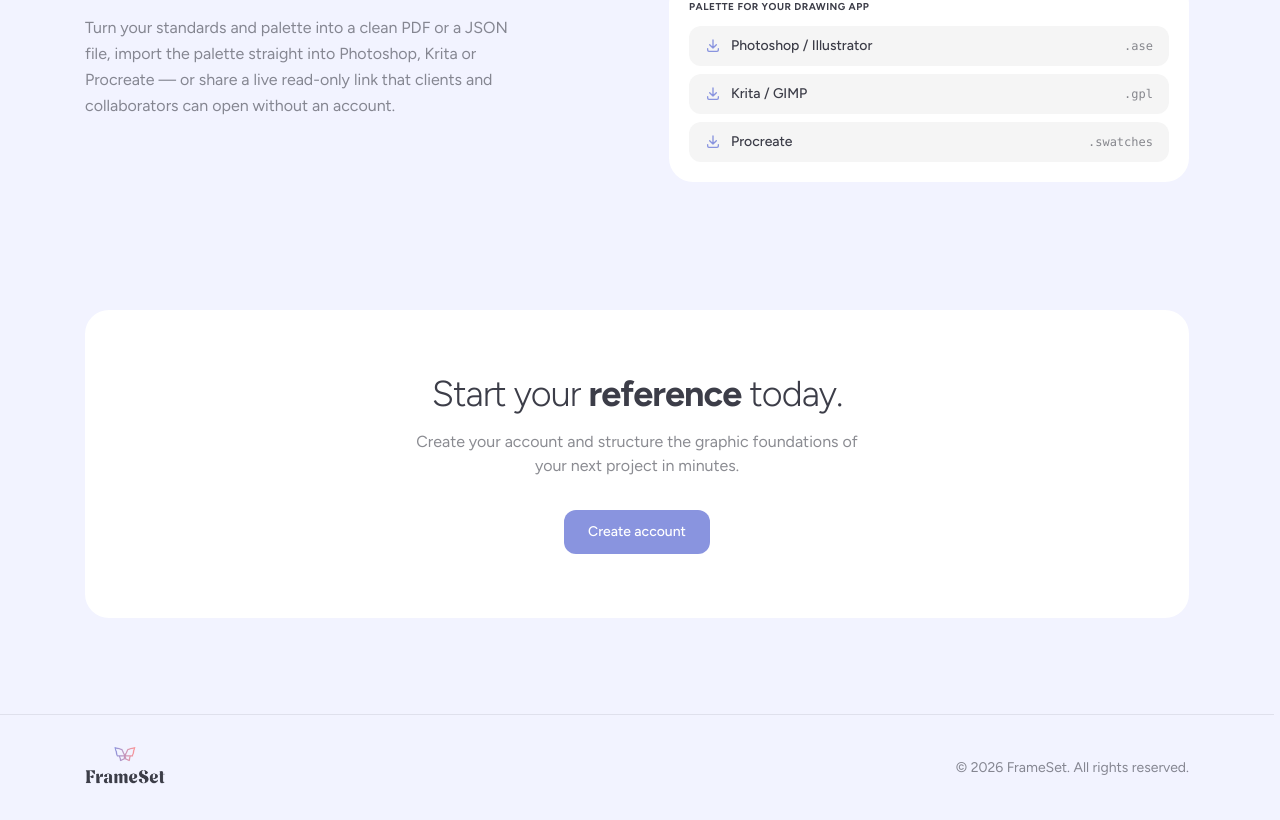
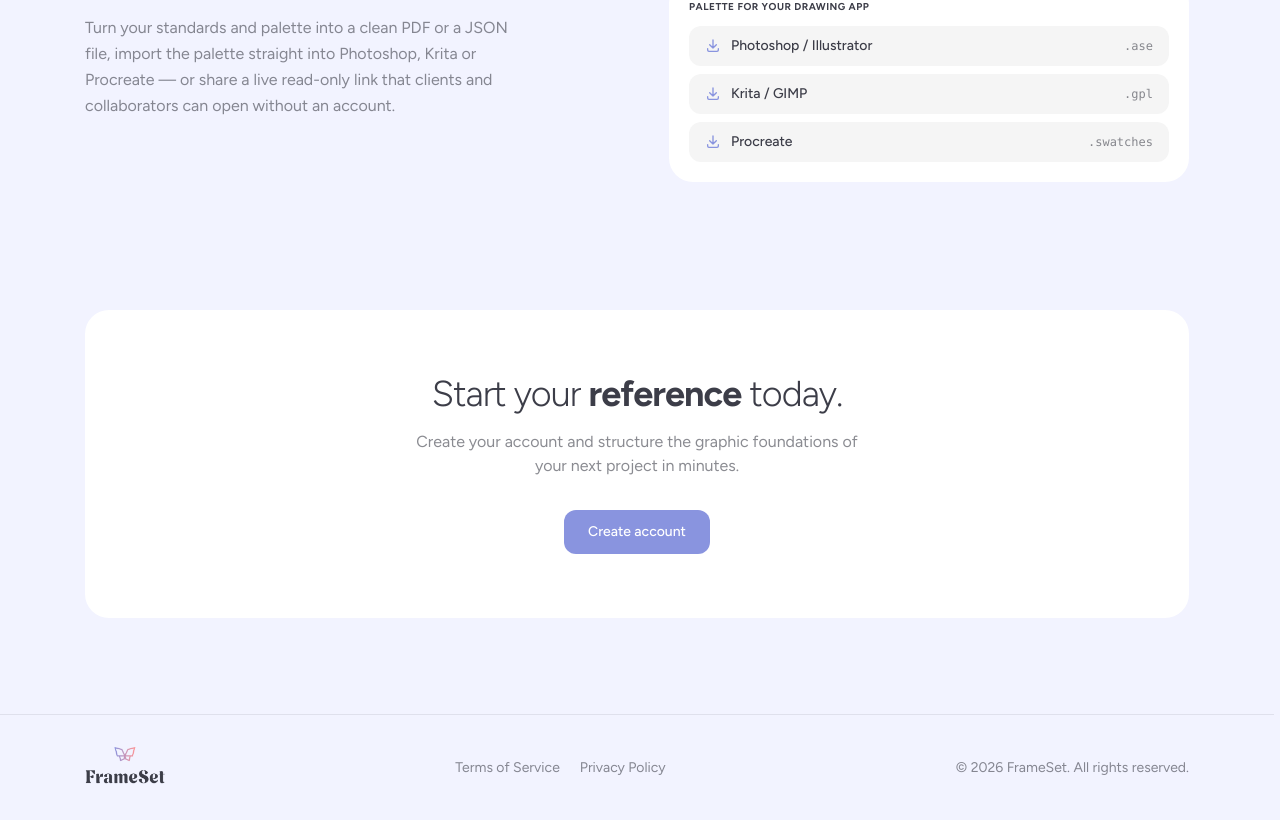
Before and after one commit to AxelleDev/FrameSet, a React (Vite) app in the folder frontend/: page / in a window 1280 px wide. Shown: the part 2091-2911 px from the top of the page. Built offline with nearby package versions, Linux system fonts and the light colour scheme; no server answers.

Commit message:
linked the legal pages from the landing footer, hardened the register test against parallel-run timeouts and dropped a stray class space

```diff
--- a/frontend/src/pages/Landing.jsx
+++ b/frontend/src/pages/Landing.jsx
@@ -1,7 +1,7 @@
 // Public landing page (route: /): the only fully public, indexable page.
 // Sets its own SEO head + Schema.org JSON-LD so it can be crawled and shared.
 import React, { useEffect, useRef, useState } from 'react';
-import { useNavigate } from 'react-router-dom';
+import { Link, useNavigate } from 'react-router-dom';
 import { useAuth } from '../context/AuthContext';
 import { useToast } from '../context/ToastContext';
 import Seo from '../components/Seo';
@@ -374,6 +374,16 @@ export default function Landing() {
       <footer className="relative border-t border-primary/10">
         <div className="max-w-6xl mx-auto px-6 py-8 flex flex-col sm:flex-row items-center justify-between gap-4 text-sm text-primary/60">
           <Logo className="object-contain w-1/5 max-w-[80px] h-auto" />
+          {/* The legal pages must stay reachable from the public site, not only
+              from the sign-in/sign-up notice. */}
+          <nav aria-label="Legal" className="flex items-center gap-5">
+            <Link to="/terms" className="hover:text-primary transition-colors rounded focus-ring">
+              Terms of Service
+            </Link>
+            <Link to="/privacy" className="hover:text-primary transition-colors rounded focus-ring">
+              Privacy Policy
+            </Link>
+          </nav>
           <p>© {new Date().getFullYear()} FrameSet. All rights reserved.</p>
         </div>
       </footer>
--- a/frontend/src/pages/ProjectPalette.jsx
+++ b/frontend/src/pages/ProjectPalette.jsx
@@ -555,7 +555,7 @@ export default function ProjectPalette() {
                 aria-pressed={selected}
                 className={`flex flex-col items-center gap-1 rounded-xl p-2 transition-all ${selected ? 'ring-2 ring-blue/40' : 'opacity-50 hover:opacity-100'}`}
               >
-                <span className="w-full h-12 rounded-lg " style={{ backgroundColor: hex }}></span>
+                <span className="w-full h-12 rounded-lg" style={{ backgroundColor: hex }}></span>
                 <span className="text-xs font-mono text-primary uppercase">{hex}</span>
               </button>
             ))}
```
Also changed, not shown: 1 other file (tests, documents, lock files or other folders).
